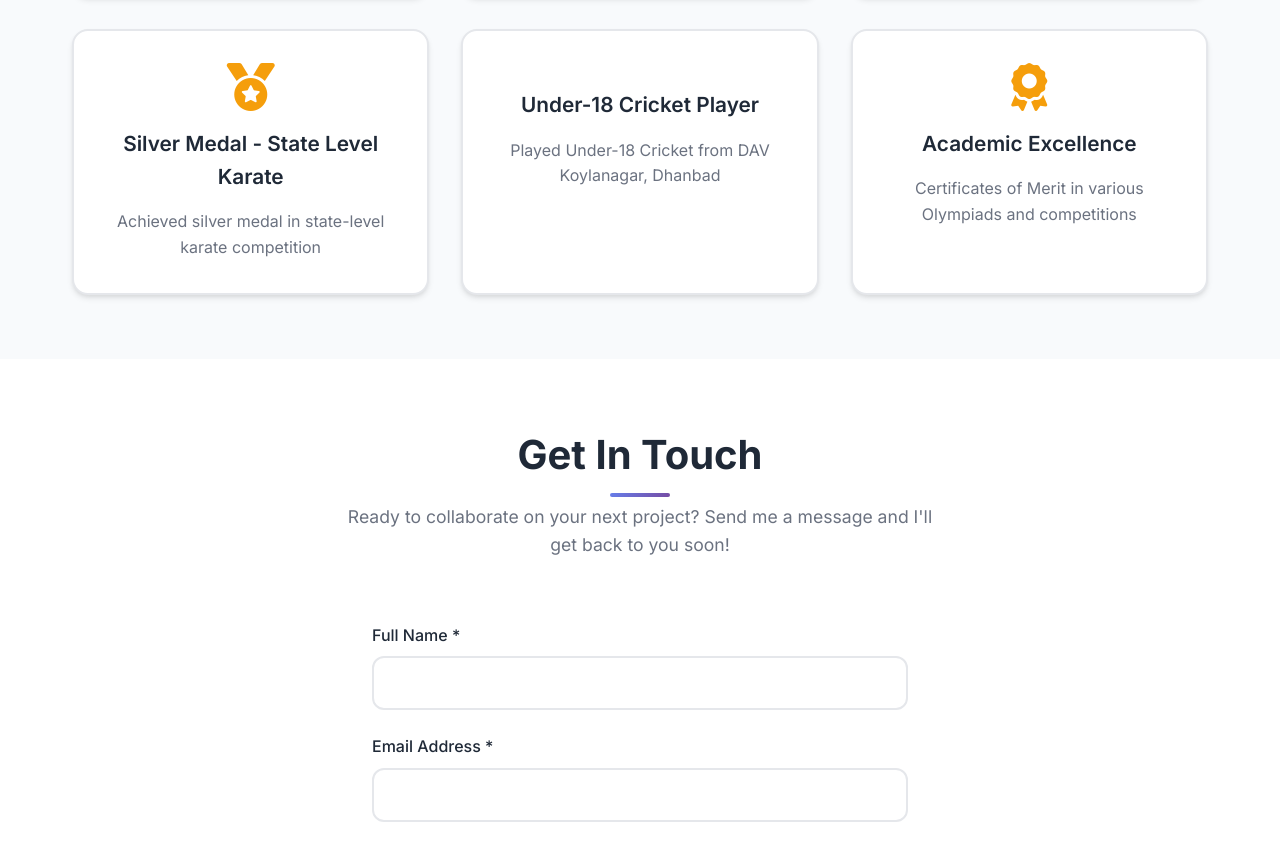
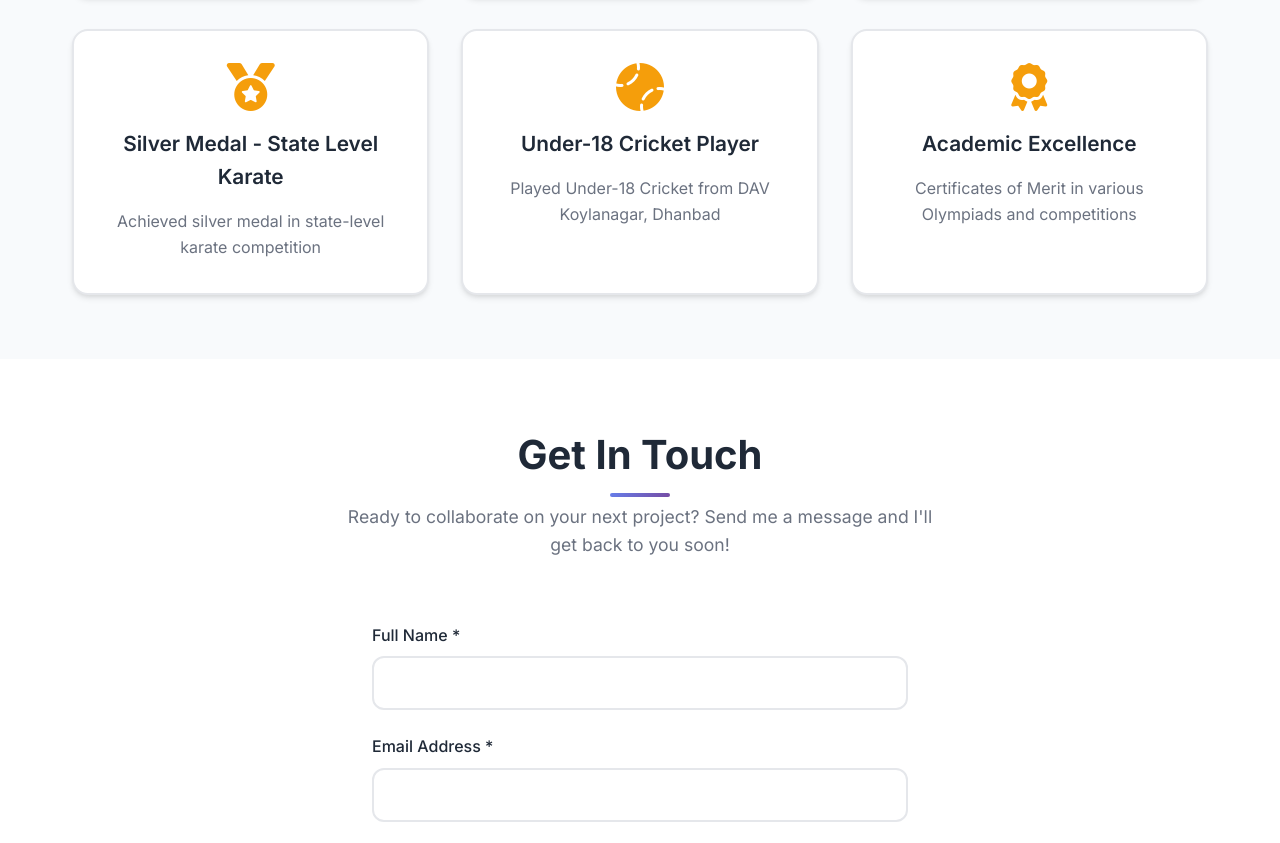
Before and after one commit to Ateebkhan107/portfolio-website, a website: page index.html in a window 1280 px wide. Shown: the part 3560-4403 px from the top of the page. Drawn offline with Linux system fonts and the light colour scheme.

Commit message:
Add baseball ball icon for Under-18 Cricket Player achievement

```diff
--- a/index.html
+++ b/index.html
@@ -226,7 +226,7 @@
                 <p>Achieved silver medal in state-level karate competition</p>
             </div>
             <div class="achievement-card">
-                <i class="fas fa-cricket"></i>
+                <i class="fas fa-baseball-ball"></i>
                 <h3>Under-18 Cricket Player</h3>
                 <p>Played Under-18 Cricket from DAV Koylanagar, Dhanbad</p>
             </div>
```
